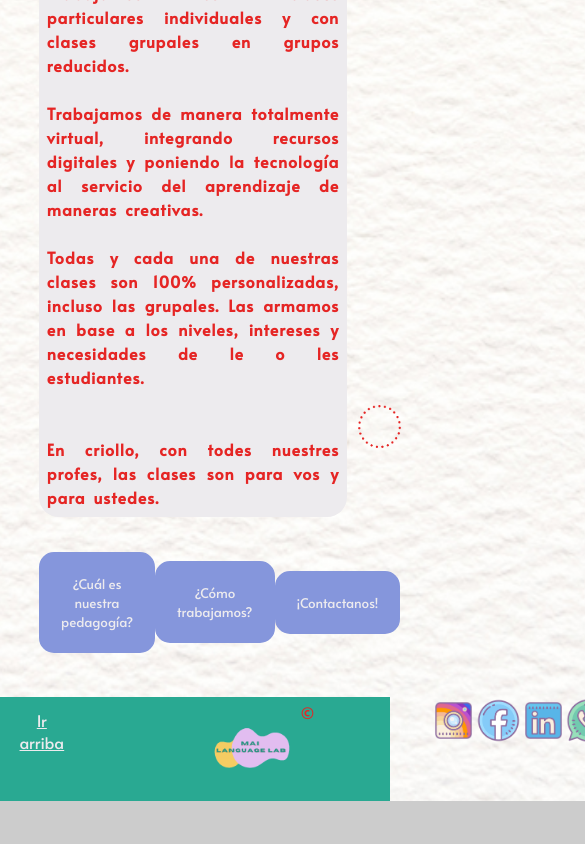
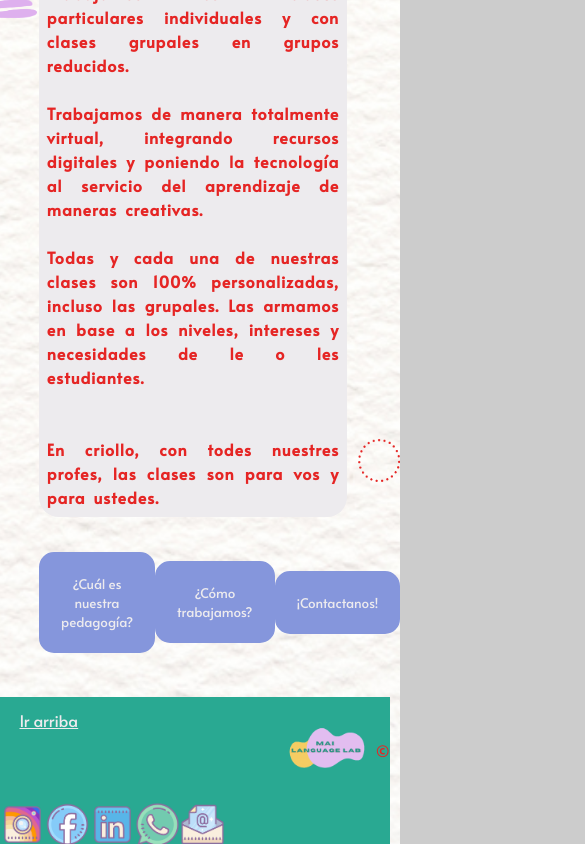
Before and after one commit to maigutter/Web_development_coderhouseProject_MaiLanguageLab, a plain HTML site: page index.html in a window 390 px wide. Shown: the part 1011-1855 px from the top of the page, 585 px wide, since content can reach past the window. Before the commit the page ends 1812 px from the top, so only its background shows below. Drawn offline with Linux system fonts and the light colour scheme.

Commit message:
edito footer con flexbox para que sea un poco más responsivo

```diff
--- a/index.html
+++ b/index.html
@@ -62,10 +62,11 @@
     <footer class="footer">
         <section class="footer__gototop">
             <a href=#title> Ir arriba</a> </section>
-        <div class="footer__section">
-            <a href="index.html">
-                <img src = "./assets/logo.png.PNG" class="footer__logo"></a></div>
-        <div class="footer__copy"> &copy;</div>
+        <div class="footer__sectionlogoycopy">
+            <div class="footer__sectionlogo">
+                <a href="index.html">
+                    <img src = "./assets/logo.png.PNG" class="footer__logo"></a></div>
+            <div class="footer__copy"> &copy;</div></div>
         <ul  class="footer__iconos">
             <li class="foooter__iconos__li">
                 <a href="https://www.instagram.com/mai.languagelab/">
--- a/styles/styles.css
+++ b/styles/styles.css
@@ -397,17 +397,25 @@ footer {
     margin: 5% 0 0 0;
     display: flex;
     flex-direction: row;
-    flex-wrap: nowrap;
-    justify-content:flex-start;
+    flex-wrap: wrap;
+    justify-content:space-between;
     align-content: baseline;
     top: 0;
-    width: auto;
+    width: 100vw;
     text-align: center;
     height: auto;
     position:relative;
+    overflow: hidden;
 }
 
-.footer__section {
+.footer__sectionlogoycopy {
+    display: flex;
+    flex-direction: row;
+    align-items: center;
+    justify-content: center;
+}
+
+.footer__sectionlogo {
     display: flex;
     flex-direction: row;
     flex-wrap: nowrap;
@@ -418,11 +426,11 @@ footer {
 }
 
 .footer__copy {
-    margin: 1% 30% 0 0;
+    margin: 1% 1% 0 0;
 }
 
 .footer__gototop {
-    margin: 3% 35% 0 5%;
+    margin: 3% 2% 0 5%;
 }
 
 .footer__gototop a{
```
